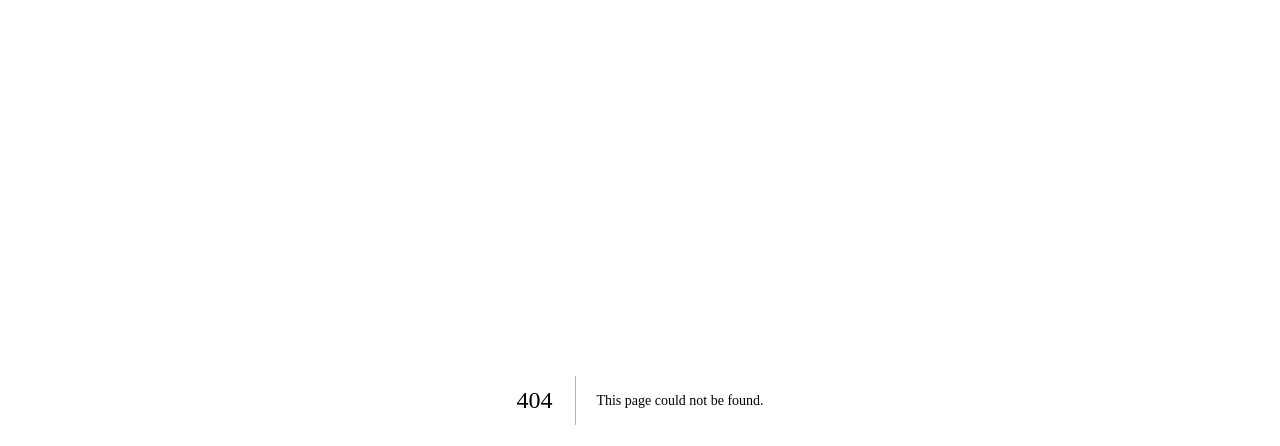
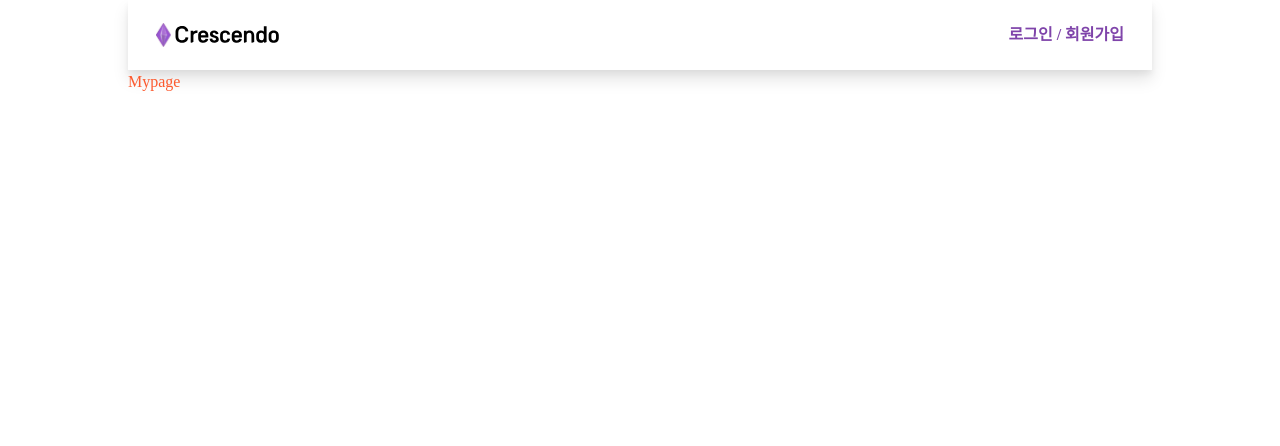
Before and after one commit to crescenders/crescendo-frontend, a Next.js app: page /mypage in a window 1280 px wide. Before the commit this address had no page. Shown: the top 446 px of the page. Built offline with nearby package versions, Linux system fonts and the light colour scheme.

Commit message:
[CRES-35] feat: mypage 파일 생성

```diff
--- /dev/null
+++ b/src/pages/mypage/index.tsx
@@ -0,0 +1,11 @@
+import PageLayout from '@components/common/PageLayout';
+
+const Mypage = () => {
+  return (
+    <PageLayout>
+      <span className="text-status-error">Mypage</span>
+    </PageLayout>
+  );
+};
+
+export default Mypage;
```
